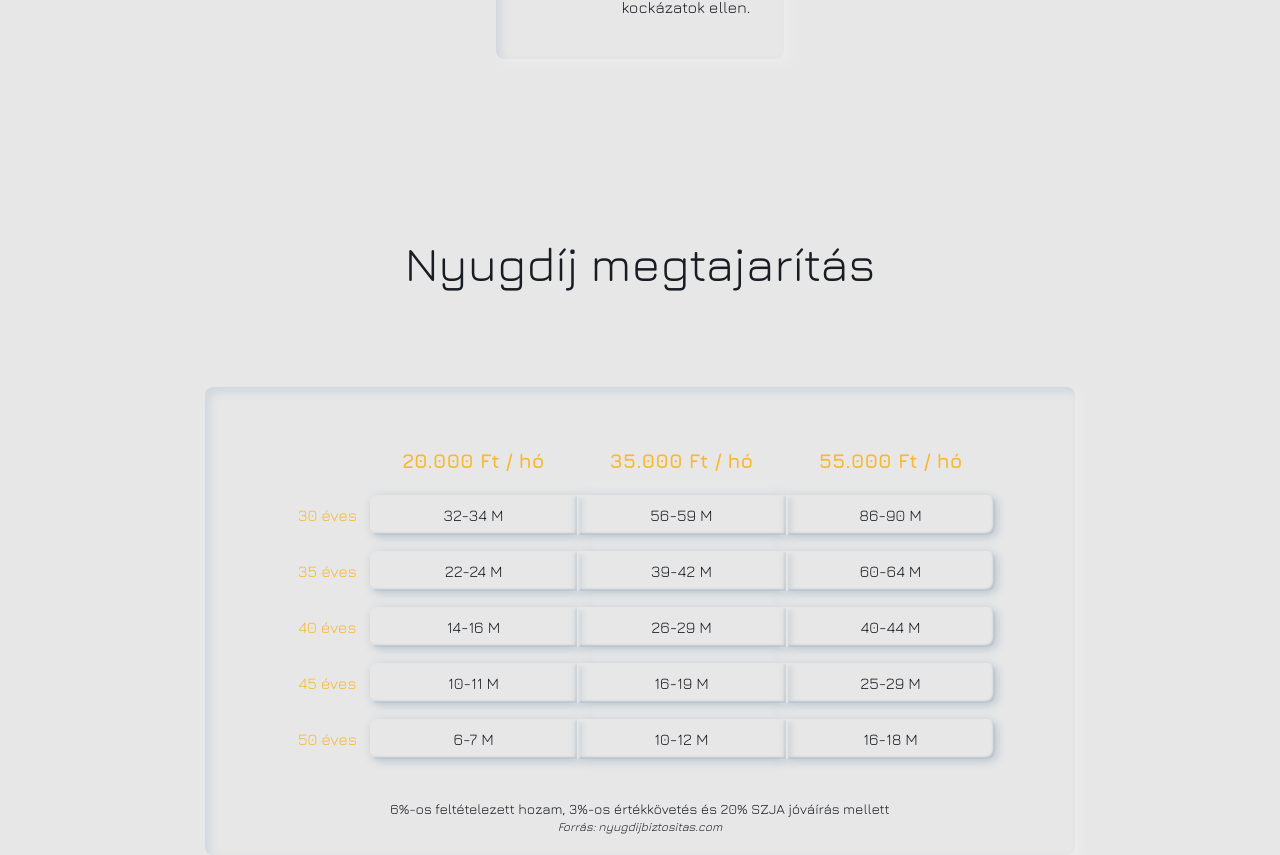
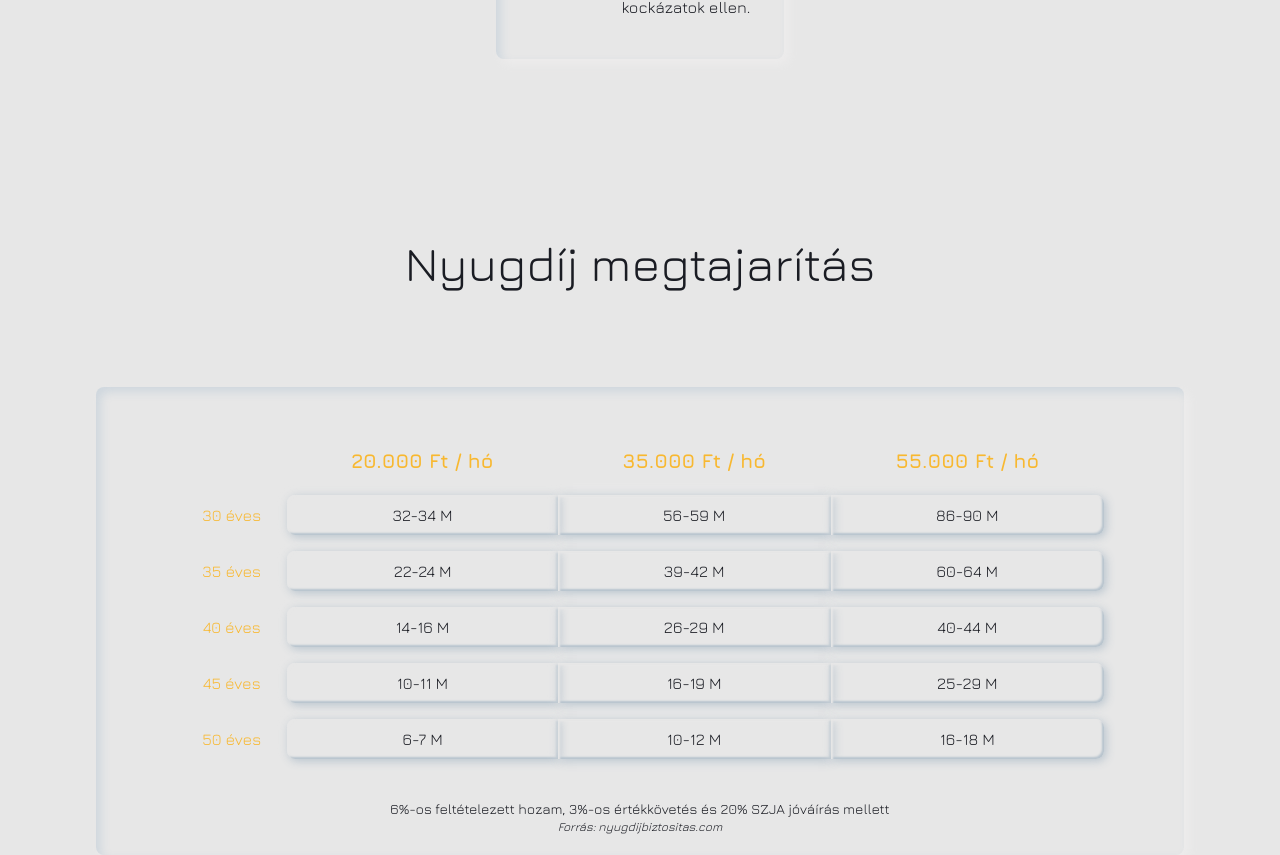
Before and after one commit to RekaKovacs93/Insuradvice, a Next.js app: page / in a window 1280 px wide. Shown: the part 2457-3312 px from the top of the page. Built offline with nearby package versions, Linux system fonts and the light colour scheme.

Commit message:
tablazat

```diff
--- a/src/app/components/Tablazat.js
+++ b/src/app/components/Tablazat.js
@@ -1,6 +1,6 @@
 export default function Tablazat () {
     return(
-        <div className="w-4/5 mb-20">
+        <div className="w-full md:mx-20 mb-20">
         <h1 className="text-center text-3xl md:text-5xl md:px-10 md:py-5 py-3 md:my-20 my-10">Nyugdíj megtajarítás</h1>
         <div className="shadow-neumorphic-inverse rounded-lg flex flex-col justify-center">
 
```
